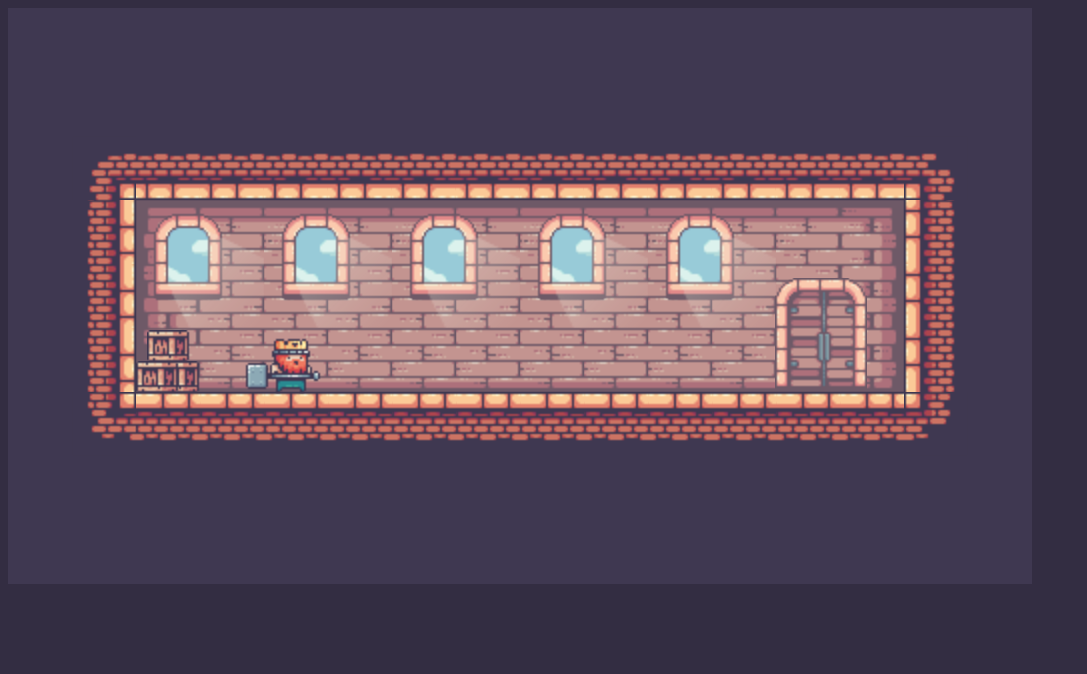
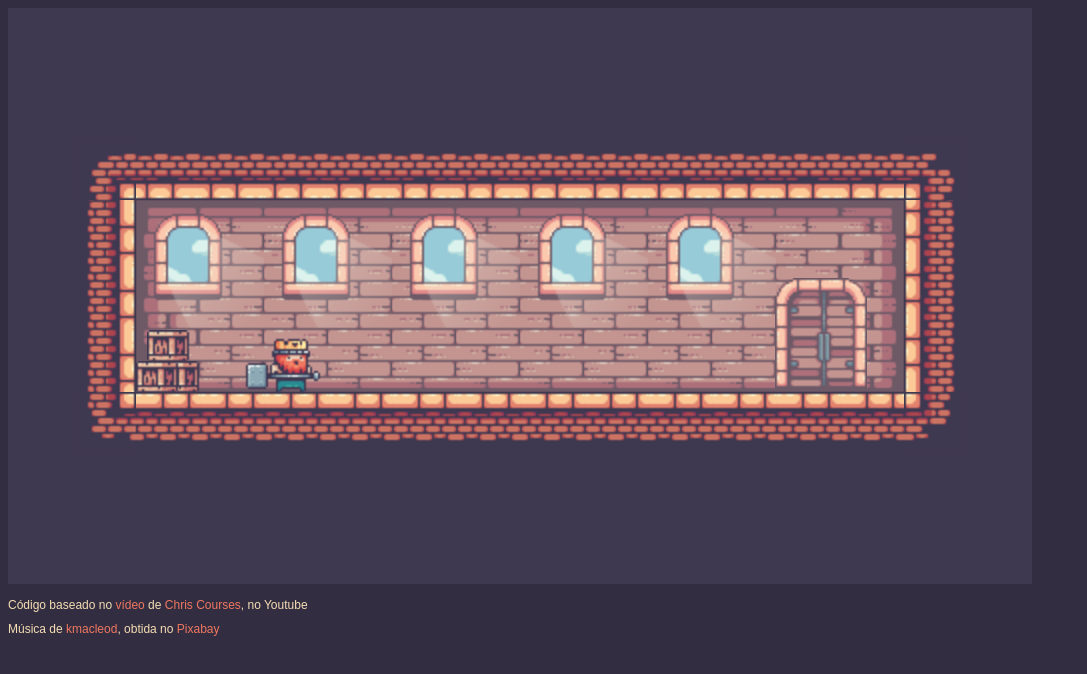
Before and after one commit to gamanasc/jogos-js, a plain HTML site: page multiroom-platformer/index.html in a window 1280 px wide. Shown: the whole page, without its empty margins (0-1087 px from the left). Drawn offline with nearby package versions, Linux system fonts and the light colour scheme.

Commit message:
Inclusão de música e direitos autorais da música, além de mencionar o vídeo que foi utilizado de base

```diff
--- /dev/null
+++ b/multiroom-platformer/css/style.css
@@ -0,0 +1,15 @@
+body{
+    background-color: #332d42;
+}
+span{
+    color: wheat;
+    font-size: 12px;
+    font-family: sans-serif;
+    padding-top: 10px;
+    width: 100%;
+    display: block;
+}
+span a{
+    color: #f07860;
+    text-decoration: none;
+}
--- a/multiroom-platformer/index.html
+++ b/multiroom-platformer/index.html
@@ -4,17 +4,15 @@
     <meta charset="UTF-8">
     <meta http-equiv="X-UA-Compatible" content="IE=edge">
     <meta name="viewport" content="width=device-width, initial-scale=1.0">
+    <link rel="stylesheet" href="css/style.css">
     <title>Multiroom Platformer</title>
 </head>
 <body>
 
-    <style>
-        body{
-            background-color: #332d42;
-        }
-    </style>
+    <canvas></canvas>
 
-    <canvas></canvas>
+    <span> Código baseado no <a href="https://youtu.be/Lcdc2v-9PjA" target="_blank">vídeo</a> de <a href="https://www.youtube.com/@ChrisCourses" target="_blank">Chris Courses</a>, no Youtube </span>
+    <span> Música de <a href="https://pixabay.com/users/kmacleod-3979860/?utm_source=link-attribution&amp;utm_medium=referral&amp;utm_campaign=music&amp;utm_content=127687" target="_blank">kmacleod</a>, obtida no <a href="https://pixabay.com/music//?utm_source=link-attribution&amp;utm_medium=referral&amp;utm_campaign=music&amp;utm_content=127687" target="_blank">Pixabay</a> </span>
 
     <script src="https://cdnjs.cloudflare.com/ajax/libs/gsap/3.11.5/gsap.min.js" integrity="sha512-cOH8ndwGgPo+K7pTvMrqYbmI8u8k6Sho3js0gOqVWTmQMlLIi6TbqGWRTpf1ga8ci9H3iPsvDLr4X7xwhC/+DQ==" crossorigin="anonymous" referrerpolicy="no-referrer"></script>
     <script src="js/utils.js"></script>
--- a/multiroom-platformer/index.js
+++ b/multiroom-platformer/index.js
@@ -1,3 +1,9 @@
+const audio = new Audio('./sound/bg.mp3')
+audio.volume = 0.5;
+document.body.addEventListener("keydown", function () {
+    audio.play()
+})
+
 const canvas = document.querySelector('canvas');
 const c = canvas.getContext('2d');
 
```
Also changed, not shown: 1 other file.
